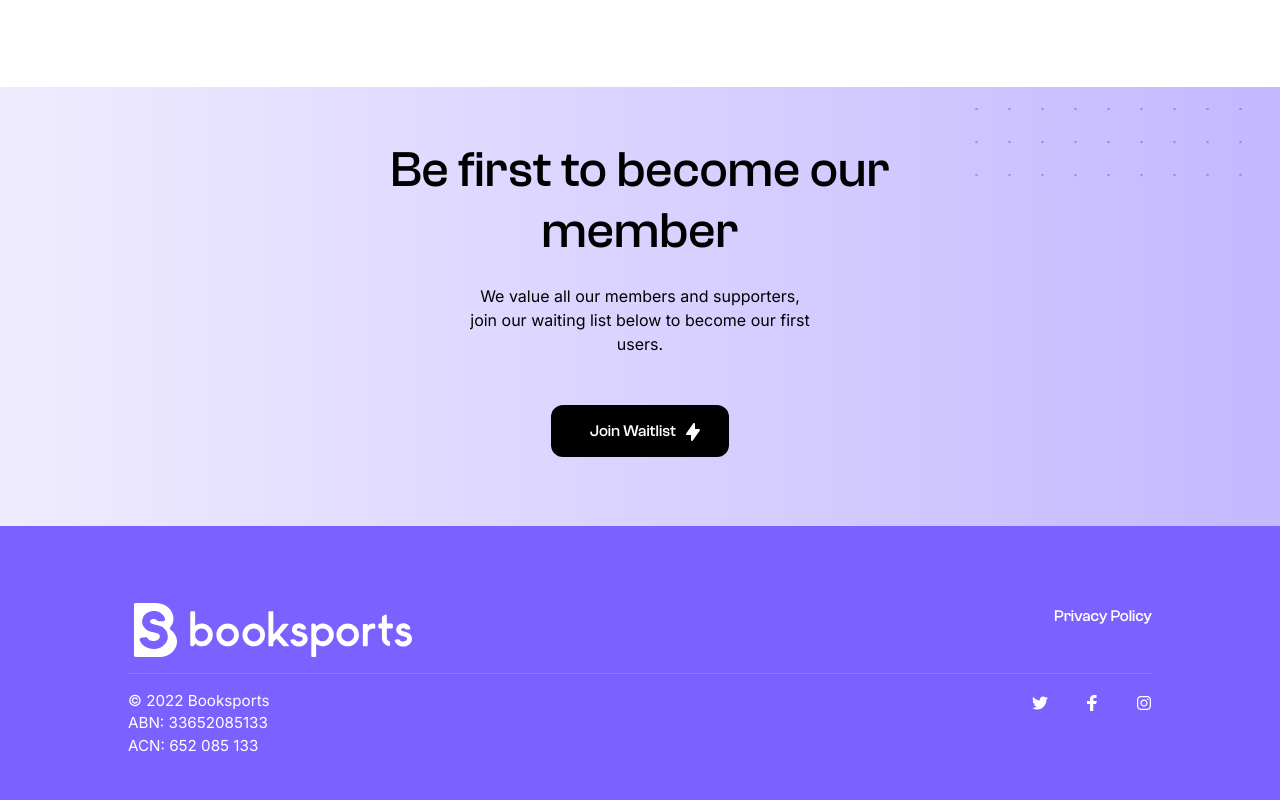
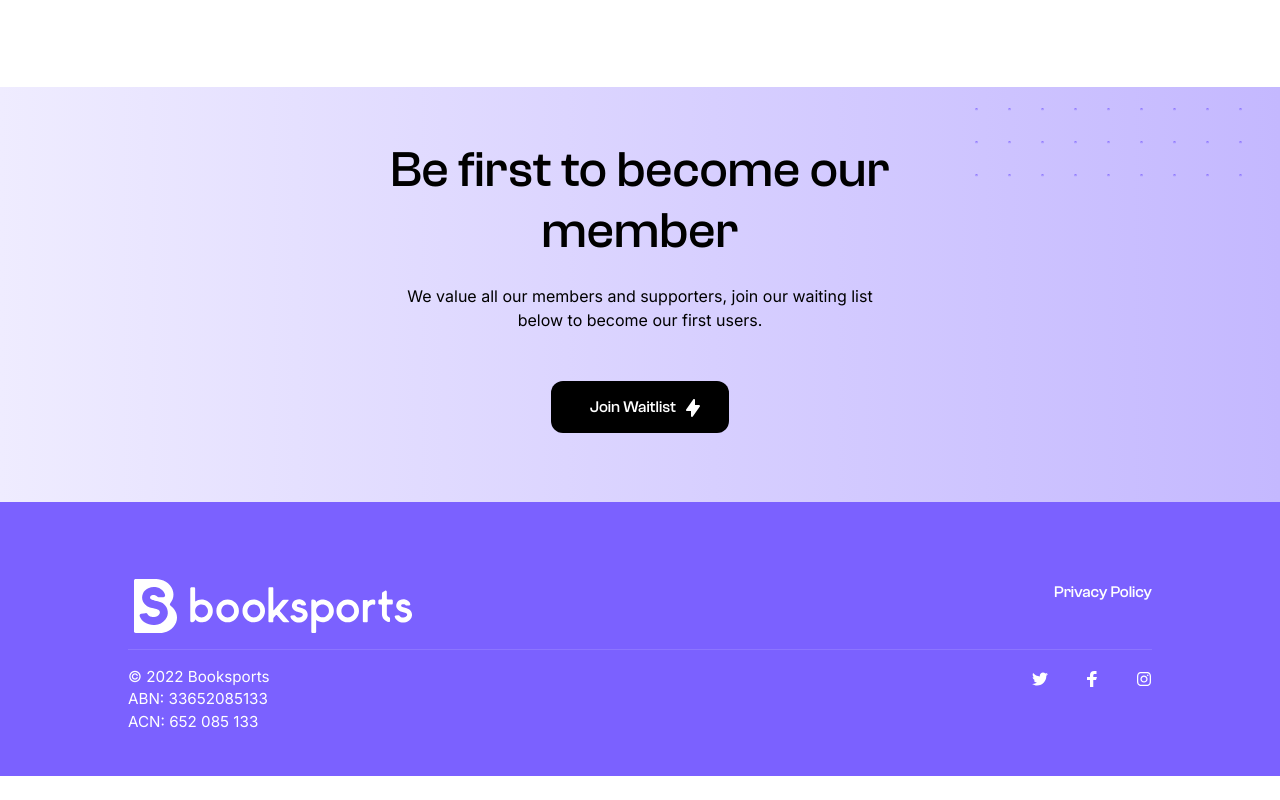
Before and after one commit to tanuj-22/booksports, a React (Create React App) app: page / in a window 1280 px wide. Shown: the part 7164-7964 px from the top of the page. After the commit the page ends 7940 px from the top, so only its background shows below. Built offline with nearby package versions, Linux system fonts and the light colour scheme; a web font is replaced by a local one.

Commit message:
become member css updated

```diff
--- a/src/css/become-member.css
+++ b/src/css/become-member.css
@@ -25,12 +25,12 @@
   font-weight: 400;
   font-size: 1rem;
   line-height: 150%;
-  width: 64%;
+  width: 70%;
   margin: auto;
   padding-top: 2.2%;
   padding-bottom: 3.6%;
-  padding-left: 15%;
-  padding-right: 15%;
+  padding-left: 10%;
+  padding-right: 10%;
   font-family: 'Inter', sans-serif;
 }
 
```
